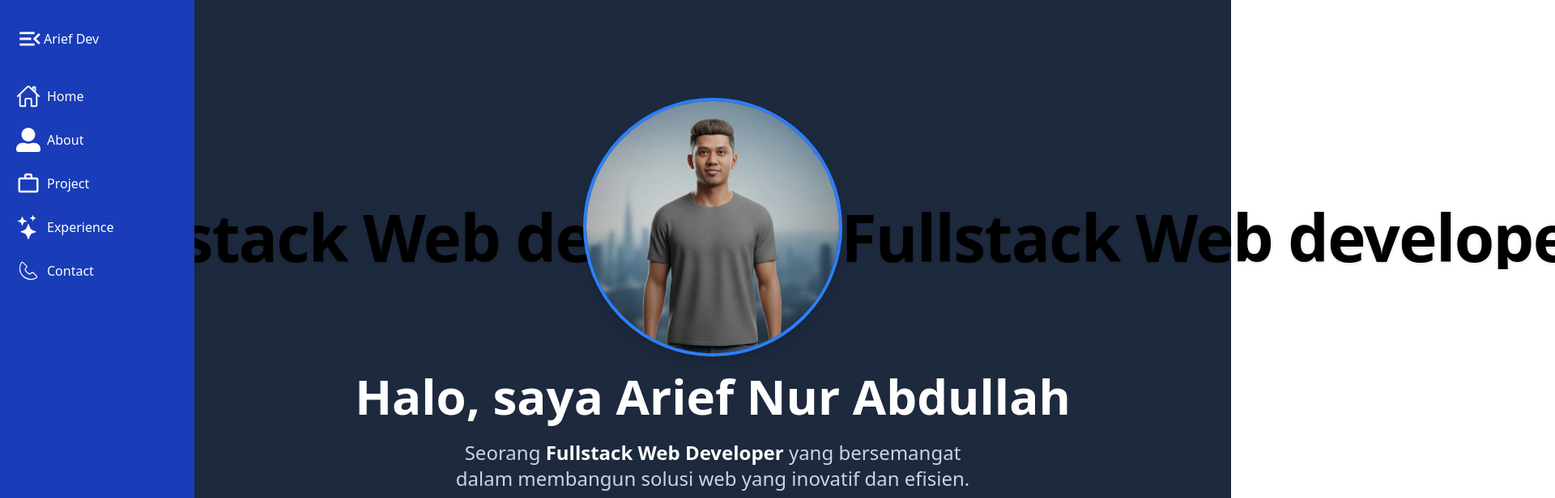
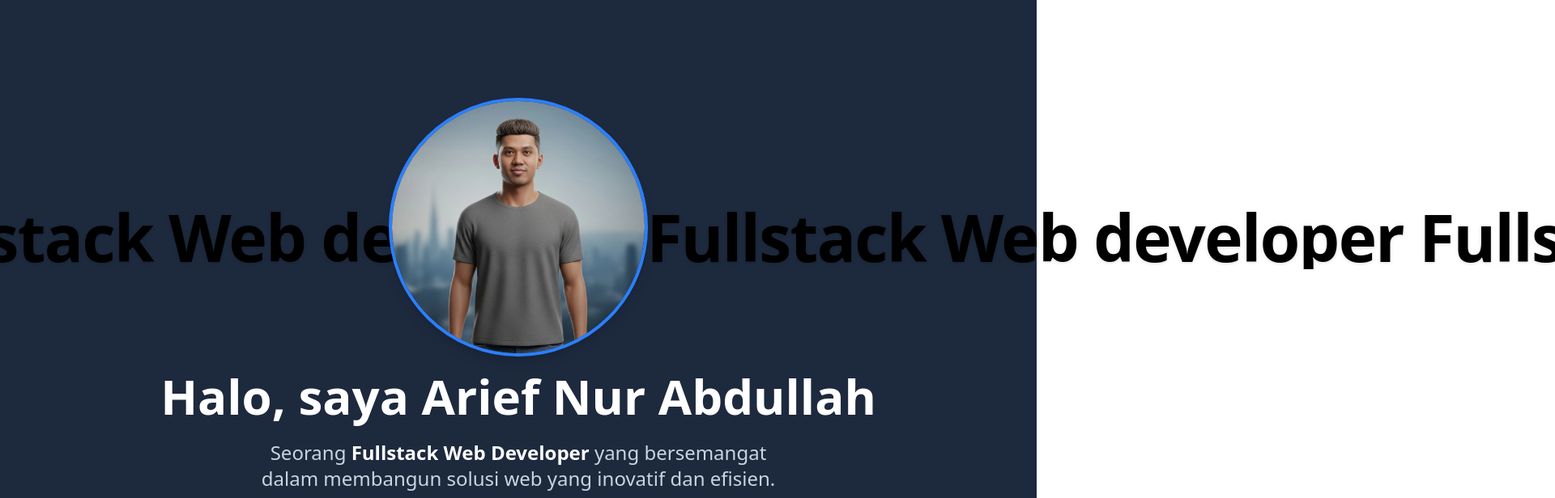
Before and after one commit to aripzz/portfolio, a Next.js app: page / in a window 1280 px wide. Shown: the top 616 px of the page at 81% size, 1920 px wide, since content can reach past the window. Built offline with nearby package versions, Linux system fonts and the light colour scheme.

Commit message:
Update ui

```diff
--- a/src/app/layout.tsx
+++ b/src/app/layout.tsx
@@ -21,7 +21,7 @@ export default function RootLayout({
       <body className="overflow-x-hidden flex">
         <ThemeProvider attribute="class" defaultTheme="system">
           <SideProvider>
-            <main className={`flex-1`}>
+            <main>
               <Navbar></Navbar>
               {children}
               <ChatAgent></ChatAgent>
--- a/src/app/page.tsx
+++ b/src/app/page.tsx
@@ -1,19 +1,16 @@
 "use client";
 import Image from "next/image";
 import { FaLinkedinIn, FaGithub, FaInstagram } from "react-icons/fa";
-import { useSideBar } from "../context/sidebarContext";
 import TimelineSection from "@/components/TimelineSection";
 import ProjectsSection from "@/components/ProjectsSection";
 import ScrollVelocity from "@/components/ScrollVelocity";
-// import { TypeAnimation } from "react-type-animation";
 import { motion } from "framer-motion";
 export default function Home() {
-  const { isOpen } = useSideBar();
   return (
-    <main className="main bg-gray-100 dark:bg-gray-800">
-      <div id="home" className={`duration-500 ${isOpen ? "ml-60" : "ml-16"}`}>
+    <main className="main bg-gray-100 dark:bg-gray-800 container">
+      <div id="home" className={`duration-500`}>
         <header className="relative bg-slate-800 text-center flex items-center justify-center min-h-screen">
-          <div className="container">
+          <div className="">
             <div
             className="flex flex-col items-center justify-center h-80"
               style={{
@@ -39,8 +36,7 @@ export default function Home() {
               >
                 <ScrollVelocity
                   texts={["Fullstack Web developer"]}
-                  className="custom-scroll-text"
-                />
+                  className="custom-scroll-text"/>
               </div>
             </div>
             <h1 className="text-4xl z-3 md:text-6xl font-extrabold text-white leading-tight mb-4">
--- a/src/components/Navbar.tsx
+++ b/src/components/Navbar.tsx
@@ -53,8 +53,8 @@ export default function Navbar() {
   }, []);
   return (
     <nav
-      className={`flex fixed top-0 z-100 left-0 min-h-screen shadow-md h-screen p-2 flex-col duration-500 bg-blue-800 dark:bg-gray-900 text-white ${
-        isOpen ? "w-60" : "w-16"
+      className={`flex fixed top-0 z-100 left-0 min-h-screen shadow-md h-screen p-2 duration-500 bg-blue-800 dark:bg-gray-900 text-white ${
+        isOpen && "hidden"
       }`}
     >
       <div className=" px-3 py-2 h-20 flex items-center">
--- a/src/components/ScrollVelocity.jsx
+++ b/src/components/ScrollVelocity.tsx
@@ -8,13 +8,27 @@ import {
   useVelocity,
   useAnimationFrame,
 } from "framer-motion";
-
-function useElementWidth(ref) {
+import React from "react"; // Added React import
+interface ScrollVelocityProps {
+  scrollContainerRef?: React.RefObject<HTMLElement>; // Or a more specific type if you know it
+  texts?: string[]; // Make texts optional as well, or provide a default
+  velocity?: number;
+  className?: string;
+  damping?: number;
+  stiffness?: number;
+  numCopies?: number;
+  velocityMapping?: { input: number[]; output: number[] };
+  parallaxClassName?: string;
+  scrollerClassName?: string;
+  parallaxStyle?: React.CSSProperties; // Use React.CSSProperties for style objects
+  scrollerStyle?: React.CSSProperties; // Use React.CSSProperties for style objects
+}
+function useElementWidth(ref: React.RefObject<HTMLElement | null>) { // Added type for ref
   const [width, setWidth] = useState(0);
 
   useLayoutEffect(() => {
     function updateWidth() {
-      if (ref.current) {
+      if (ref.current && ref != null) {
         setWidth(ref.current.offsetWidth);
       }
     }
@@ -25,10 +39,24 @@ function useElementWidth(ref) {
 
   return width;
 }
+interface VelocityTextProps {
+  children: React.ReactNode;
+  baseVelocity?: number; // Made optional as it has a default
+  scrollContainerRef: React.RefObject<HTMLElement>;
+  className?: string;
+  damping?: number;
+  stiffness?: number;
+  numCopies?: number;
+  velocityMapping?: { input: number[]; output: number[] };
+  parallaxClassName?: string;
+  scrollerClassName?: string;
+  parallaxStyle?: React.CSSProperties;
+  scrollerStyle?: React.CSSProperties;
+}
 
 export const ScrollVelocity = ({
   scrollContainerRef,
-  texts = string[string],
+  texts = [], // Corrected default value for texts
   velocity = 100,
   className = "",
   damping = 50,
@@ -39,12 +67,14 @@ export const ScrollVelocity = ({
   scrollerClassName,
   parallaxStyle,
   scrollerStyle,
-}) => {
-  function VelocityText({
+}: ScrollVelocityProps) => {
+
+  // Nested VelocityText component definition
+  const VelocityText = ({
     children,
-    baseVelocity = velocity,
+    baseVelocity = velocity, // Uses the outer component's velocity as default
     scrollContainerRef,
-    className = "",
+    className = "", // Default for VelocityText's className
     damping,
     stiffness,
     numCopies,
@@ -53,9 +83,9 @@ export const ScrollVelocity = ({
     scrollerClassName,
     parallaxStyle,
     scrollerStyle,
-  }) {
+  }: VelocityTextProps) => { // Applied the VelocityTextProps interface
     const baseX = useMotionValue(0);
-    const scrollOptions = scrollContainerRef
+   const scrollOptions = scrollContainerRef
       ? { container: scrollContainerRef }
       : {};
     const { scrollY } = useScroll(scrollOptions);
@@ -71,10 +101,10 @@ export const ScrollVelocity = ({
       { clamp: false }
     );
 
-    const copyRef = useRef(null);
+    const copyRef = useRef<HTMLSpanElement>(null); // Added type for copyRef
     const copyWidth = useElementWidth(copyRef);
 
-    function wrap(min, max, v) {
+    function wrap(min: number, max: number, v: number): number { // Added types for wrap function
       const range = max - min;
       const mod = (((v - min) % range) + range) % range;
       return mod + min;
@@ -89,13 +119,15 @@ export const ScrollVelocity = ({
     useAnimationFrame((t, delta) => {
       let moveBy = directionFactor.current * baseVelocity * (delta / 1000);
 
-      if (velocityFactor.get() < 0) {
+      // Check if velocityFactor.get() is available before comparing
+      const currentVelocityFactor = velocityFactor.get();
+      if (currentVelocityFactor < 0) {
         directionFactor.current = -1;
-      } else if (velocityFactor.get() > 0) {
+      } else if (currentVelocityFactor > 0) {
         directionFactor.current = 1;
       }
 
-      moveBy += directionFactor.current * moveBy * velocityFactor.get();
+      moveBy += directionFactor.current * moveBy * currentVelocityFactor;
       baseX.set(baseX.get() + moveBy);
     });
 
@@ -103,7 +135,7 @@ export const ScrollVelocity = ({
     for (let i = 0; i < (numCopies ?? 1); i++) {
       spans.push(
         <span
-          className={`flex-shrink-0 ${className}`}
+          className={`flex-shrink-0 ${className}`} // Uses VelocityText's className
           key={i}
           ref={i === 0 ? copyRef : null}
         >
@@ -132,6 +164,8 @@ export const ScrollVelocity = ({
       {texts.map((text, index) => (
         <VelocityText
           key={index}
+          // The `className` prop here refers to the `className` passed to ScrollVelocity,
+          // which is then passed down to each span inside VelocityText.
           className={className}
           baseVelocity={index % 2 !== 0 ? -velocity : velocity}
           scrollContainerRef={scrollContainerRef}
```
